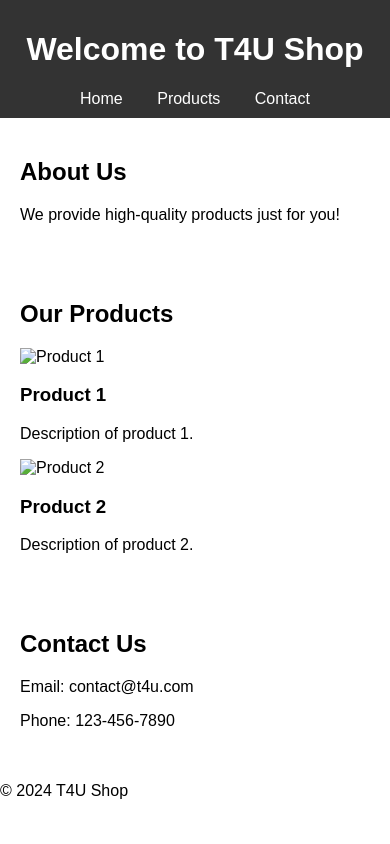
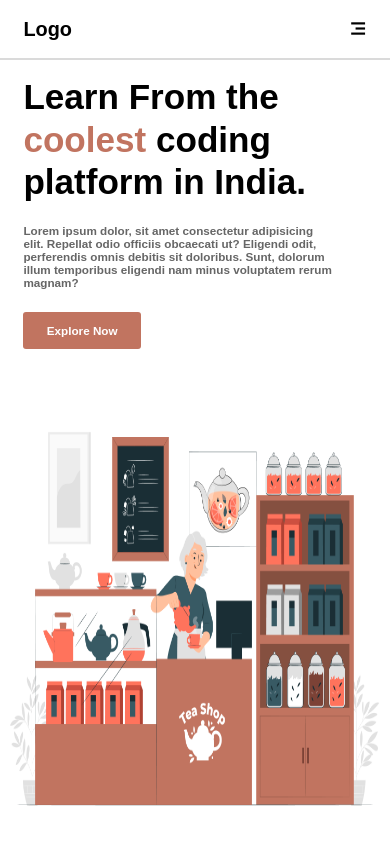
Before and after one commit to Khalid-anjum2000/tea4u, a plain HTML site: page index.html in a window 390 px wide. Drawn offline with nearby package versions, Linux system fonts and the light colour scheme; files that its build step writes are made by us from their sources.

Commit message:
add landing page

```diff
--- a/assets/styles/styles.css
+++ b/assets/styles/styles.css
@@ -1,22 +1,152 @@
-body {
+* {
     font-family: Arial, sans-serif;
     margin: 0;
     padding: 0;
     box-sizing: border-box;
   }
-
-  header {
-    background-color: #333;
-    color: white;
-    padding: 10px 20px;
-    text-align: center;
+  html, body{
+    height:100%;
+    width: 100%;
   }
 
-  header nav a {
-    color: white;
-    margin: 0 15px;
-    text-decoration: none;
+.main {
+  min-height: 100vh;
+  width: 100%;
+  position: relative;
+}
+
+nav {
+  height : 70px;
+  width: 100%;
+  border-bottom: 2px solid #dadada;
+  display: flex;
+  align-items: center;
+  justify-content: space-between;
+  padding: 0 4vw;
+}
+.nav2 {
+  display: flex;
+  align-items: center;
+  gap: 4vw;
+}
+nav h2{
+  font-size: 1.5vw;
+  font-weight: 700;
+}
+nav h4{
+  font-size: 1vw;
+}
+nav i {
+  font-weight: 600;
+  display: none;
+}
+nav button {
+  font-size: 1vw;
+  padding: 0.7vw 1.4vw;
+  background-color: #385A64;
+  color: #fff;
+  border: none;
+  border-radius: 5px;
+  font-weight: 600;
+
+}
+.content{
+  height: calc(100vh - 70px);
+  width : 100%;
+  display: flex;
+  position: relative;
+}
+.left {
+  height: 100%;
+  width: 55%;
+  padding: 5vw 4vw
+}
+.left h1 {
+  font-size: 4vw;
+  line-height: 4.2vw;
+}
+.left h1 span{
+  color: #C17460;
+}
+.left p{
+  font-size: 1.2vw;
+  font-weight: 600;
+  color: #666;
+  width :80%;
+  margin-top: 1.5vw;
+  margin-bottom: 4vw;
+}
+.content button {
+  font-size: 1.2vw;
+  padding: 1vw 2vw;
+  background-color: #C17460;
+  color: #fff;
+  border: none;
+  border-radius: 5px;
+  font-weight: 600;
+}
+
+
+.right {
+  height: 100%;
+  width: 45%;
+}
+.right img {
+  height: 100%;
+  width: 100%;
+}
+
+
+
+@media (max-width:600px) {
+  nav{
+    height: 60px;
+    padding: 0 6vw
+
   }
+  nav h2{
+    font-size: 5.1vw;
+  }
+  nav h4{
+    font-size: 4vw;
+    display: none
+  }
+  nav button {
+    display: none
+  }
+  nav i{
+    display: block;
+    font-size: 4.5vw;
+  }
+  .content {
+    height: calc(100vh-60px);
+    flex-direction: column;
+  }
+  .left {
+    width:100%;
+    height: 45%;
+    padding: 4vw 6vw;
+  }
+  .left h1{
+    font-size: 9vw;
+    line-height: 11vw;
 
-  section {
-    padding: 20px;
+  }
+  .left p{
+  font-size: 3vw;
+  width: 90%;
+  margin-top: 5vw;
+  margin-bottom: 6vw;
+  }
+  .right {
+    width:100%;
+    height: 55%;
+  }
+  .content button{
+    padding: 3vw 6vw;
+    border-radius: 3px;
+    font-weight: 600;
+    font-size: 3vw;
+
+  }
+}
--- a/index.html
+++ b/index.html
@@ -1,48 +1,53 @@
 <!DOCTYPE html>
 <html lang="en">
   <head>
-  <meta charset="UTF-8">
-  <meta name="viewport" content="width=device-width, initial-scale=1.0">
-  <title>T4U Shop</title>
-  <link rel="stylesheet" href="styles.css">
+    <meta charset="UTF-8" />
+    <meta name="viewport" content="width=device-width, initial-scale=1.0" />
+    <title>T4U | home</title>
+    <link
+      href="https://cdn.jsdelivr.net/npm/remixicon@4.5.0/fonts/remixicon.css"
+      rel="stylesheet"
+    />
+    <link rel="stylesheet" href="assets/styles/styles.css" />
   </head>
   <body>
     <header>
-    <h1>Welcome to T4U Shop</h1>
+      <div class="main">
         <nav>
-      <a href="#home">Home</a>
-      <a href="#products">Products</a>
-      <a href="#contact">Contact</a>
+          <h2>Logo</h2>
+          <div class="nav2">
+            <h4>Home</h4>
+            <h4>Menu</h4>
+            <h4>About</h4>
+            <h4>Contact</h4>
+            <h4>feedback</h4>
+            <button>Sign In</button>
+            <i class="ri-menu-3-fill"></i>
+          </div>
         </nav>
+
+        <div class="content">
+          <div class="left">
+            <h1>
+              Learn From the <span>coolest</span> coding platform in India.
+            </h1>
+            <p>
+              Lorem ipsum dolor, sit amet consectetur adipisicing elit. Repellat
+              odio officiis obcaecati ut? Eligendi odit, perferendis omnis
+              debitis sit doloribus. Sunt, dolorum illum temporibus eligendi nam
+              minus voluptatem rerum magnam?
+            </p>
+            <button> Explore Now</button>
+          </div>
+          <div class="right">
+              <img src="assets/images/tea.jpg" >
+          </div>
+        </div>
+      </div>
     </header>
 
-  <section id="home">
-    <h2>About Us</h2>
-    <p>We provide high-quality products just for you!</p>
-  </section>
+    <section class="hero"></section>
 
-  <section id="products">
-    <h2>Our Products</h2>
-    <div class="product">
-      <img src="images/product1.jpg" alt="Product 1">
-      <h3>Product 1</h3>
-      <p>Description of product 1.</p>
-    </div>
-    <div class="product">
-      <img src="images/product2.jpg" alt="Product 2">
-      <h3>Product 2</h3>
-      <p>Description of product 2.</p>
-    </div>
-  </section>
-
-  <section id="contact">
-    <h2>Contact Us</h2>
-    <p>Email: contact@t4u.com</p>
-    <p>Phone: 123-456-7890</p>
-  </section>
-
-  <footer>
-    <p>&copy; 2024 T4U Shop</p>
-  </footer>
+    <footer></footer>
   </body>
 </html>
```
Also changed, not shown: assets/images/tea.jpg (added). Lines whose indentation alone changed are shown as unchanged.
